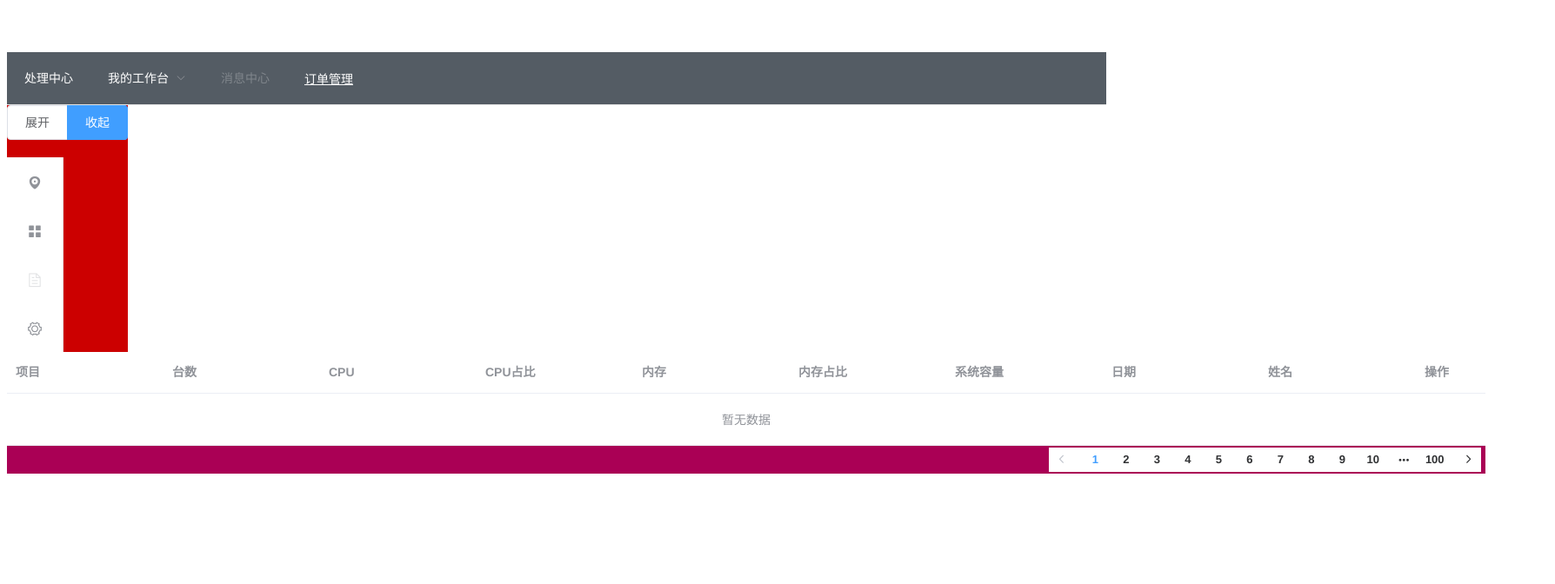
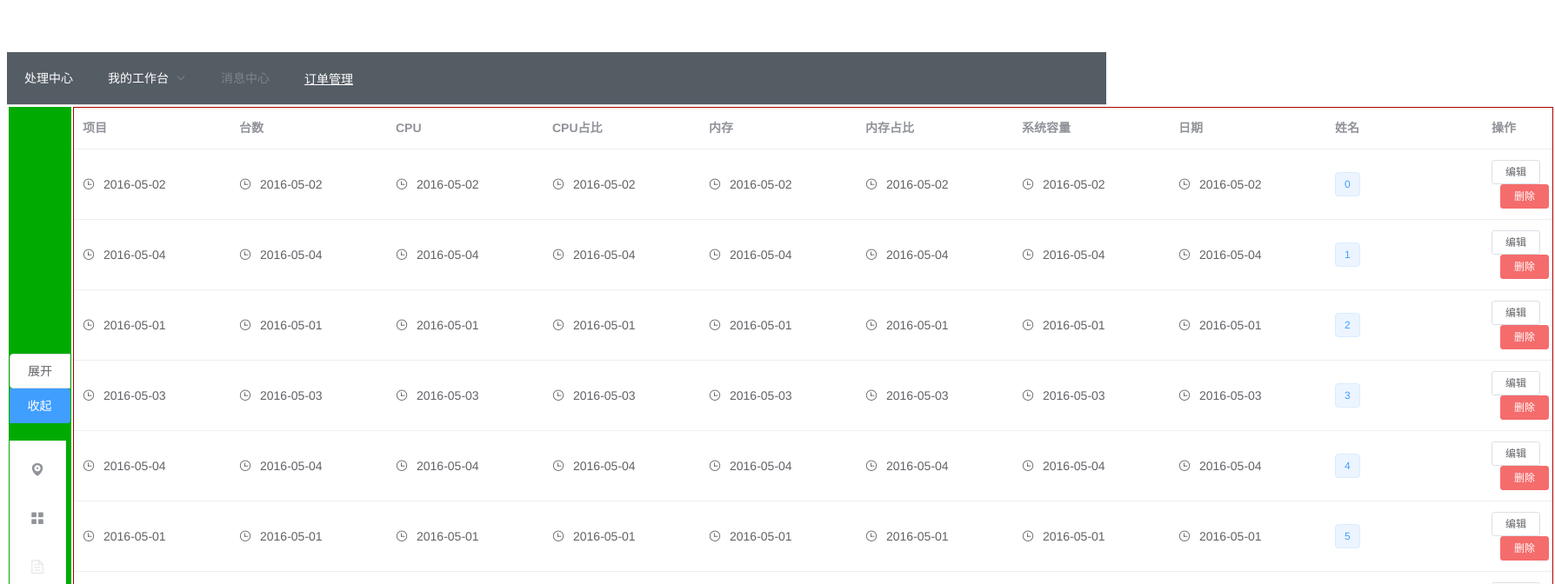
Before and after one commit to yangjianj/vuedemo, a Vue app: page /#/table2 in a window 1280 px wide. Shown: the top 672 px of the page at 87% size, 1788 px wide, since content can reach past the window. Built offline with nearby package versions, Linux system fonts and the light colour scheme.

Commit message:
新增editpage页面（组件的隐藏与显示）

```diff
--- a/package.json
+++ b/package.json
@@ -12,7 +12,8 @@
   "dependencies": {
     "element-ui": "^2.9.1",
     "vue": "^2.5.2",
-    "vue-router": "^3.0.1"
+    "vue-router": "^3.0.1",
+    "webpack-cli": "^3.3.2"
   },
   "devDependencies": {
     "autoprefixer": "^7.1.2",
@@ -48,7 +49,7 @@
     "vue-template-compiler": "^2.5.2",
     "webpack": "^3.6.0",
     "webpack-bundle-analyzer": "^2.9.0",
-    "webpack-dev-server": "^2.9.1",
+    "webpack-dev-server": "^2.11.5",
     "webpack-merge": "^4.1.0"
   },
   "engines": {
--- a/src/components/layout1.vue
+++ b/src/components/layout1.vue
@@ -3,13 +3,17 @@
     <div id="top_bar">
       <navme1></navme1>
     </div>
-   <div id="to2">
+   <table id="to2">
+     <tr>
     <!--<div id="nav_left" style="float:left; background:#701;width:20%"> </div>-->
-    <navleft style="float:left ; background:#cc0000"></navleft>
-    <div id="content" style="float:left;background:#aa0055 ;width:auto">
+    <td style="background : #00aa00">
+    <navleft ></navleft>
+    </td>
+    <td id="content" style="background : #aa0000">
     <router-view></router-view>
-    </div>
-   </div>
+    </td>
+    </tr>
+   </table>
   </div>
 </template>
 <style>
--- a/src/components/table2.vue
+++ b/src/components/table2.vue
@@ -1,5 +1,6 @@
 <template>
 <div>
+  <!--  表格  -->
   <el-table :data="showdatas" style="width: 100%">
     <el-table-column label="项目" width="180">
       <template slot-scope="scope">
@@ -66,6 +67,7 @@
       </template>
     </el-table-column>
   </el-table>
+  <!--底部工具条-->
   <el-pagination style="float:right"
   :page-size=pagesize
   :pager-count="11"
@@ -73,6 +75,46 @@
   :total=total
   v-on:current-change="handlechange">
 </el-pagination>
+<!--  edit form -->
+<el-dialog :visible.sync="editdispaly" >
+<el-form ref="editform" :model="editForm" label-width="80px" size="mini">
+  <el-form-item label="活动名称">
+    <el-input v-model="editForm.name"></el-input>
+  </el-form-item>
+  <el-form-item label="活动区域">
+    <el-select v-model="editForm.region" placeholder="请选择活动区域">
+      <el-option label="区域一" value="shanghai"></el-option>
+      <el-option label="区域二" value="beijing"></el-option>
+    </el-select>
+  </el-form-item>
+  <el-form-item label="活动时间">
+    <el-col :span="11">
+      <el-date-picker type="date" placeholder="选择日期" v-model="editForm.date1" style="width: 100%;"></el-date-picker>
+    </el-col>
+    <el-col class="line" :span="2">-</el-col>
+    <el-col :span="11">
+      <el-time-picker placeholder="选择时间" v-model="editForm.date2" style="width: 100%;"></el-time-picker>
+    </el-col>
+  </el-form-item>
+  <el-form-item label="活动性质">
+    <el-checkbox-group v-model="editForm.type">
+      <el-checkbox-button label="美食/餐厅线上活动" name="type"></el-checkbox-button>
+      <el-checkbox-button label="地推活动" name="type"></el-checkbox-button>
+      <el-checkbox-button label="线下主题活动" name="type"></el-checkbox-button>
+    </el-checkbox-group>
+  </el-form-item>
+  <el-form-item label="特殊资源">
+    <el-radio-group v-model="editForm.resource" size="medium">
+      <el-radio border label="线上品牌商赞助"></el-radio>
+      <el-radio border label="线下场地免费"></el-radio>
+    </el-radio-group>
+  </el-form-item>
+  <el-form-item size="large">
+    <el-button type="primary" @click="clickSubmit()">保存</el-button>
+    <el-button @click="close">取消</el-button>
+  </el-form-item>
+</el-form>
+</el-dialog>
 </div>
 </template>
 
@@ -85,75 +127,126 @@ export default {
         showdatas:[],
         default_page:1,
         pagesize:10,  //每页显示条数
-      tableData: [
+        editForm:{    //编辑页面数据
+            name: '',
+          region: '',
+          date1: '',
+          date2: '',
+          delivery: false,
+          type: [],
+          resource: '',
+          desc: ''
+         },
+        editdispaly:false,
+        tableData: [
         {
           date: "2016-05-02",
-          name: "2",
+          name: "0",
           address: "2"
         },
         {
           date: "2016-05-04",
-          name: "3",
+          name: "1",
           address: "3"
         },
         {
           date: "2016-05-01",
-          name: "4",
+          name: "2",
           address: "44"
         },
         {
           date: "2016-05-03",
-          name: "5",
+          name: "3",
           address: "55"
         },
         {
           date: "2016-05-04",
-          name: "6",
+          name: "4",
           address: "66"
         },
         {
           date: "2016-05-01",
-          name: "7",
+          name: "5",
           address: "110"
         },
         {
           date: "2016-05-03",
-          name: "8",
+          name: "6",
           address: "111"
         },
         {
           date: "2016-05-04",
-          name: "9",
+          name: "7",
           address: "112"
         },
         {
           date: "2016-05-01",
-          name: "10",
+          name: "8",
           address: "上海2"
         },
         {
           date: "2016-05-03",
-          name: "11",
+          name: "9",
           address: "上海市普陀"
         },
         {
           date: "2016-05-03",
-          name: "12",
+          name: "10",
           address: "111"
         },
         {
           date: "2016-05-04",
-          name: "13",
+          name: "11",
           address: "112"
         },
         {
           date: "2016-05-01",
-          name: "王14",
+          name: "王12",
           address: "上海2"
         },
         {
           date: "2016-05-03",
-          name: "王15",
+          name: "王13",
+          address: "上海市普陀"
+        },
+        {
+          date: "2016-05-03",
+          name: "14",
+          address: "111"
+        },
+        {
+          date: "2016-05-04",
+          name: "15",
+          address: "112"
+        },
+        {
+          date: "2016-05-01",
+          name: "王16",
+          address: "上海2"
+        },
+        {
+          date: "2016-05-03",
+          name: "王17",
+          address: "上海市普陀"
+        },
+        {
+          date: "2016-05-03",
+          name: "18",
+          address: "111"
+        },
+        {
+          date: "2016-05-04",
+          name: "19",
+          address: "112"
+        },
+        {
+          date: "2016-05-01",
+          name: "王20",
+          address: "上海2"
+        },
+        {
+          date: "2016-05-03",
+          name: "王21",
           address: "上海市普陀"
         }
       ]
@@ -162,34 +255,36 @@ export default {
   methods: {
     handleEdit(index, row) {
       console.log(index, row);
+      this.editdispaly = true;
+
     },
     handleDelete(index, row) {
       console.log(index, row);
     },
     handlechange(num){     //切换页面时执行方法
-        console.log(num);
         this.page=num;
-        console.log(this.page)
         this.showdata(num);
-        console.log(this.showdatas)
     },
-    showdata(currpage){
+    showdata(currpage){    //页面切换或加载时数据处理函数
     this.total=this.tableData.length
     this.page=currpage
-    console.log(12333)
-    console.log(this.tableData)
-    console.log(this.tableData[5,10])
-    console.log(8858585)
-    this.showdatas=this.tableData[5,10]
-    console.log(this.showdatas)
+    this.showdatas=this.tableData.slice(this.pagesize*(this.page-1),this.pagesize*(this.page-1)+this.pagesize)
     },
     handleCurrentChange(val) {
 				this.page = val;
 				this.getUsers();
             },
-    mounted() {
-			this.showdata(default_page);
-		}
+    clickSubmit(){
+      console.log("edit submit")
+      this.editdispaly = false;
+    },
+    close(){
+      this.editdispaly = false;
+    }
+    },
+  mounted:function(){     //组件挂载时回调函数
+      console.log("vue object mouted")
+			this.showdata(this.default_page);
     }
 };
 </script>
```
Also changed, not shown: 2 other files (tests, documents, lock files or other folders).
